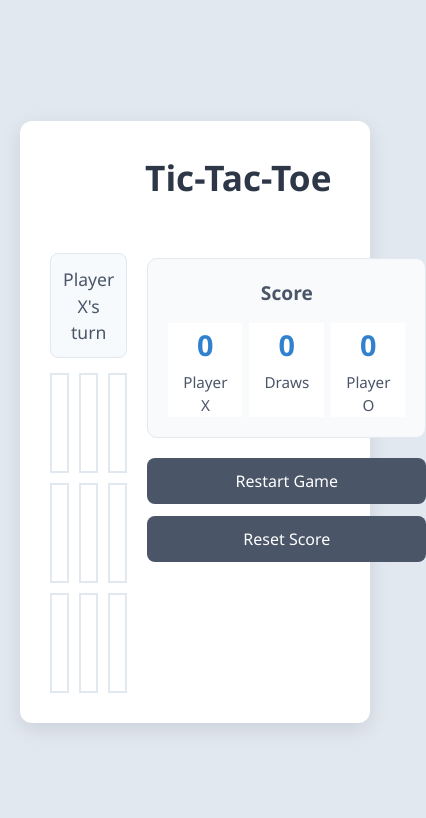
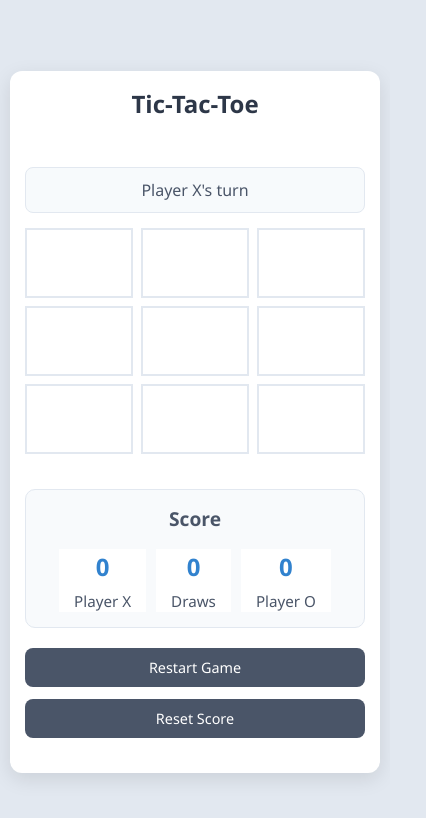
Before and after one commit to Sanskriti3104/Tic-Tac-Toe, a plain HTML site: page index.html in a window 390 px wide. Shown: the whole page, 426 px wide, since content can reach past the window. Drawn offline with Linux system fonts and the light colour scheme.

Commit message:
Add responsive design

```diff
--- a/style.css
+++ b/style.css
@@ -173,3 +173,74 @@ button:hover {
 button:active {
     transform: translateY(0);
 }
+
+/* Responsive Design */
+
+/* For tablets and medium screens */
+@media (max-width: 768px) {
+    .container {
+        grid-template-columns: 1fr;
+        padding: 20px;
+    }
+
+    .cell {
+        height: 80px;
+        font-size: 2.2rem;
+    }
+
+    h1 {
+        font-size: 1.8rem;
+    }
+
+    .scores {
+        gap: 10px;
+    }
+
+    button {
+        padding: 10px 20px;
+        font-size: 0.95rem;
+    }
+}
+
+/* For small screens (mobile) */
+@media (max-width: 480px) {
+    body {
+        padding: 10px;
+    }
+
+    .container {
+        padding: 15px;
+        gap: 15px;
+    }
+
+    h1 {
+        font-size: 1.5rem;
+    }
+
+    .status {
+        font-size: 1rem;
+        padding: 10px;
+    }
+
+    .board {
+        gap: 8px;
+    }
+
+    .cell {
+        height: 70px;
+        font-size: 2rem;
+    }
+
+    .score-board {
+        padding: 15px;
+    }
+
+    .score-value {
+        font-size: 1.5rem;
+    }
+
+    button {
+        padding: 10px 16px;
+        font-size: 0.9rem;
+    }
+}
```
